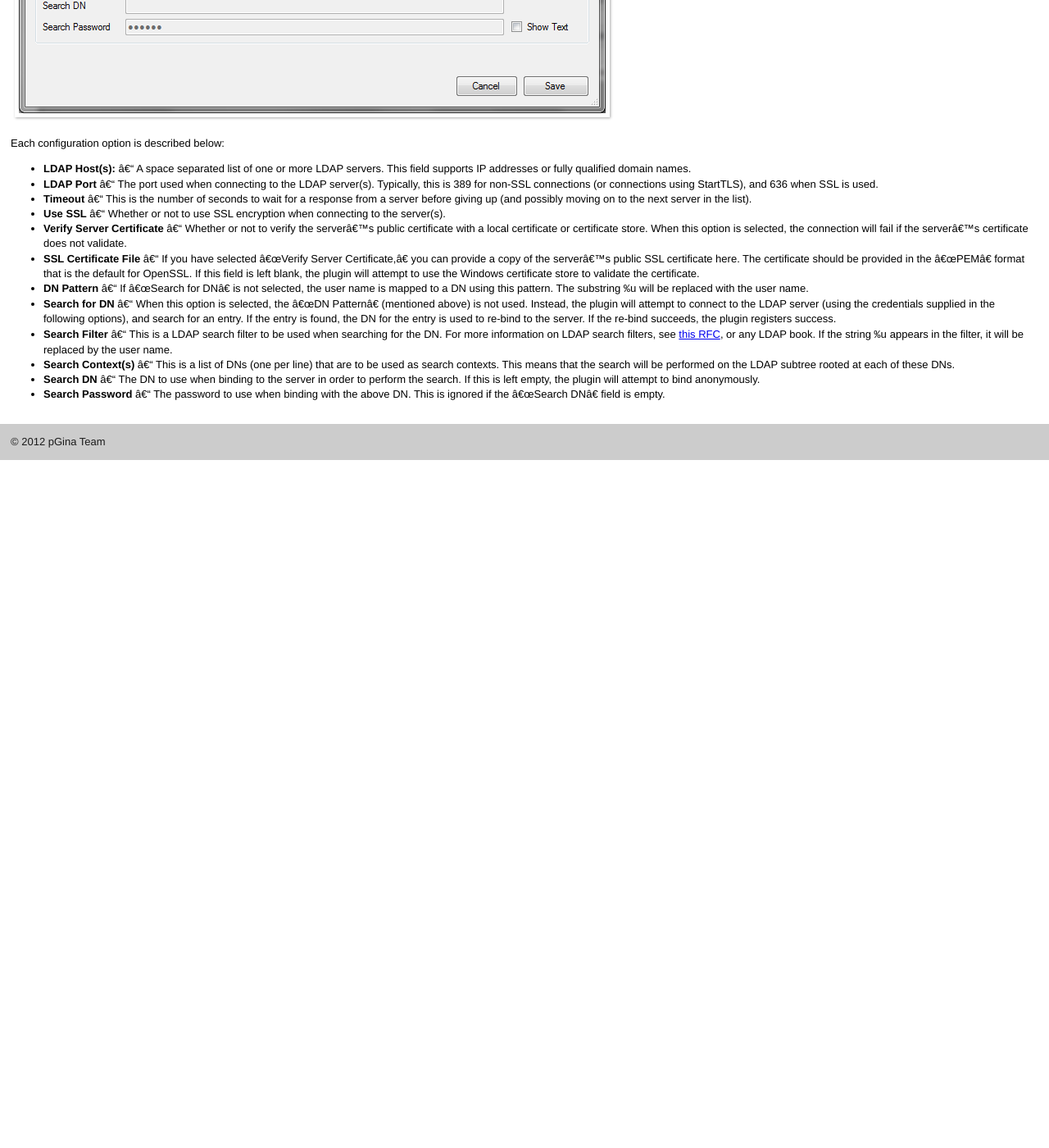
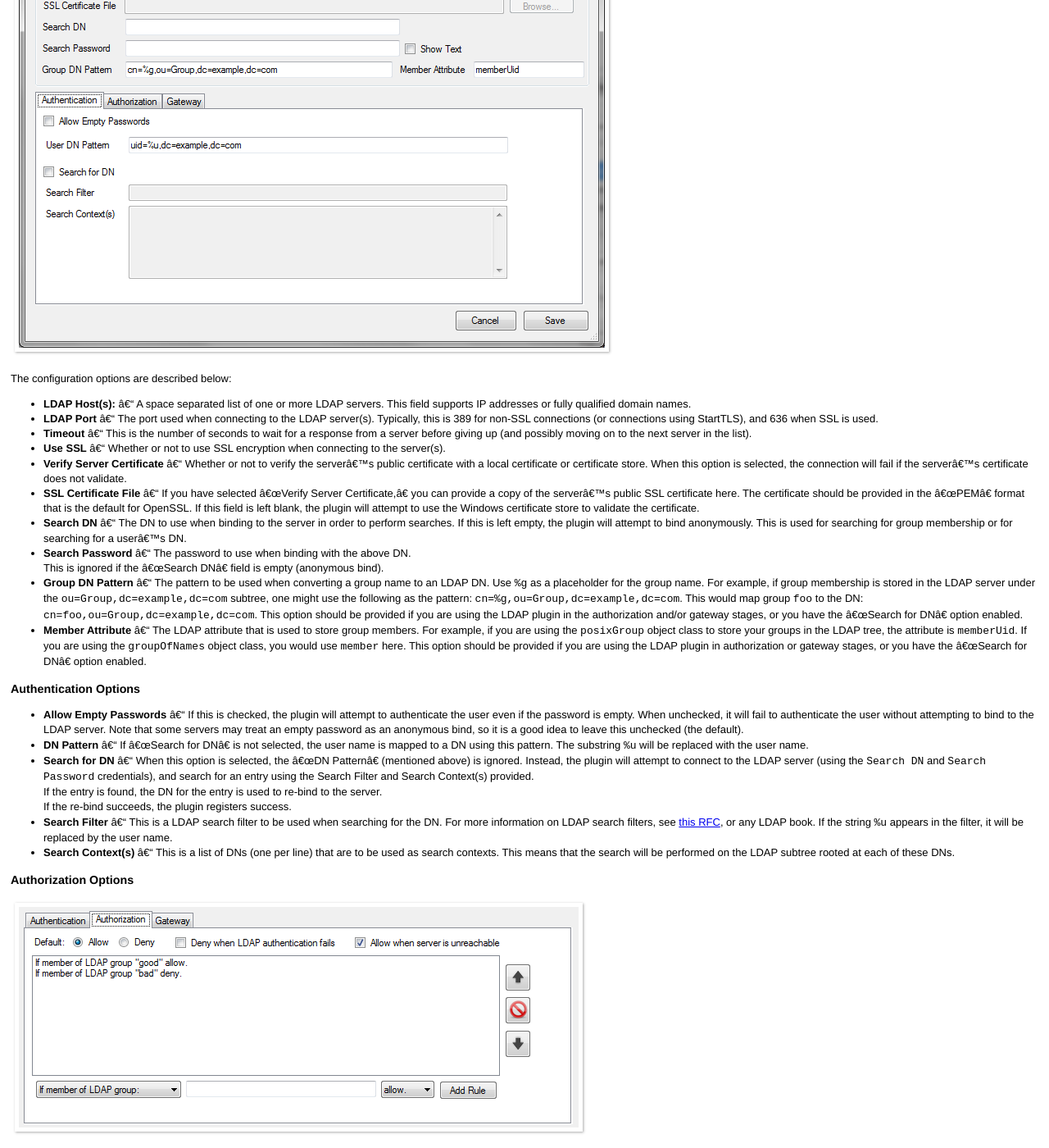
Before and after one commit to pgina/docs, a Jekyll site: the page built from v3.1/ldap.md, in a window 1280 px wide and 1400 px high, scrolled down 947 px. Shown: the whole window at 82% size. Built offline with Jekyll 4.4.1, drawn with Linux system fonts in a browser that asks for light colours; before the commit the page ends 1508 px from its top, so only the background shows below that; some of the changed text lies outside the part shown.

Commit message:
Update LDAP plugin documentation for 3.1.

```diff
--- a/v3.1/ldap.md
+++ b/v3.1/ldap.md
@@ -4,29 +4,52 @@
 rootPath: ../
 ---
 
-LDAP Authentication Plugin Documentation
+LDAP Plugin Documentation
 ===================
 
-* **Plugin Name:** LDAP Authentication
-* **Plugin Type:** Authentication
-* **Latest Version:** 3.0.0.0
+* **Plugin Name:** LDAP
+* **Plugin Type:** Authentication, Authorization, Gateway
+* **Latest Version:** 3.1.0.0
 
 How the LDAP Plugin Works
 --------------------------
 
-The LDAP Authentication plugin provides authenication services via a LDAP server.  It maps the user
-name to a LDAP Distinguished Name (DN) and attempts to bind to the LDAP server using the DN.
-If the bind is successful, it provides a positive result to the pGina service.
+The LDAP plugin provides pGina services using an LDAP server as the primary data
+source. It provides support for SSL encryption and failover to one or more
+alternate servers.
 
-The user name can be mapped to a DN by one of two means: via simple pattern substitution, or via a
-search of the LDAP database.  When a search is used, the plugin connects to the LDAP server
-anonymously (or via supplied credentials) and attempts to find an entry for the user.  If the
-entry is found, the plugin closes the connection and attempts to bind again using the DN of
-the entry, and the password provided by the user.  If this bind is successful, the
-plugin registers success.
+<h3>Authentication</h3>
 
-The LDAP Authentication plugin provides support for SSL encryption and failover to one or more
-alternate servers.
+In the authentication stages, this plugin maps the user name to a LDAP
+Distinguished Name (DN) and attempts to bind to the LDAP server using the DN. If
+the bind is successful, it provides a positive result to the pGina service.
+
+The user name can be mapped to a DN by one of two means: simple pattern
+substitution, or via a search of the LDAP database. When a search is used, the
+plugin connects to the LDAP server anonymously (or via supplied credentials) and
+attempts to find an entry for the user. If the entry is found, the plugin closes
+the connection and attempts to bind again using the DN of the entry, and the
+password provided by the user. If this bind is successful, the plugin registers
+success.
+
+<h3>Authorization</h3>
+
+In the authorization stage the LDAP plugin can authorize users based on membership
+in LDAP groups.  The plugin searches the LDAP tree for group membership and
+allows or denies based on a set of rules that can be configured via the
+configuration interface (see below).
+
+If the LDAP server cannot be contacted, it can be configured to allow or deny
+access.  It can also be configured to deny if the LDAP plugin fails in the
+authentication stage.
+
+<h3>Gateway</h3>
+
+In the gateway stage, this plugin can add the user to local groups based on
+membership in LDAP groups.  The plugin will search the LDAP tree for group membership
+then add the user to local groups based on a set of rules (see below).  A common
+use for this is to add the user to the local Administrators group when the user
+is a member of a given LDAP admin group.
 
 Typical Setup
 -------------------
@@ -38,11 +61,11 @@
 Configuration
 ---------------
 
-The configuration interface for the LDAP authentication plugin is shown below.
+The configuration interface for the LDAP plugin is shown below.
 
-![LDAP configuration](images/ldap_config.png)
+![LDAP configuration](images/ldap_config_auth.png)
 
-Each configuration option is described below:
+The configuration options are described below:
 
 * **LDAP Host(s):** -- A space separated list of one or more LDAP servers.  This field supports
 IP addresses or fully qualified domain names.
@@ -58,19 +81,75 @@
 a copy of the server's public SSL certificate here.  The certificate should be provided in the
 "PEM" format that is the default for OpenSSL.  If this field is left blank, the plugin will attempt
 to use the Windows certificate store to validate the certificate.
-* **DN Pattern** -- If "Search for DN" is not selected, the user name is mapped to a DN using this
-pattern.  The substring `%u` will be replaced with the user name.
-* **Search for DN** -- When this option is selected, the "DN Pattern" (mentioned above) is not
-used.  Instead, the plugin will attempt to connect to the LDAP server (using the credentials
-supplied in the following options), and search for an entry.  If the entry is found, the DN for
-the entry is used to re-bind to the server.  If the re-bind succeeds, the plugin registers success.
-* **Search Filter** -- This is a LDAP search filter to be used when searching for the DN.  For
-more information on LDAP search filters, see [this RFC](http://tools.ietf.org/html/rfc4515),
-or any LDAP book.  If the string `%u` appears in the filter, it will be replaced by the user name.
-* **Search Context(s)** -- This is a list of DNs (one per line) that are to be used as search
-contexts.  This means that the search will be performed on the LDAP subtree rooted at each of these
-DNs.
-* **Search DN** -- The DN to use when binding to the server in order to perform the search.  If
-this is left empty, the plugin will attempt to bind anonymously.
-* **Search Password** -- The password to use when binding with the above DN.  This is ignored if
-the "Search DN" field is empty.
+* **Search DN** -- The DN to use when binding to the server in order to perform
+searches. If this is left empty, the plugin will attempt to bind anonymously.  This
+is used for searching for group membership or for searching for a user's DN.
+* **Search Password** -- The password to use when binding with the above DN.
+This is ignored if the "Search DN" field is empty (anonymous bind).
+* **Group DN Pattern** -- The pattern to be used when converting a group name
+to an LDAP DN.  Use `%g` as a placeholder for the group name.  For example, if
+group membership is stored in the LDAP server under the `ou=Group,dc=example,dc=com`
+subtree, one might use the following as the pattern: `cn=%g,ou=Group,dc=example,dc=com`.
+This would map group `foo` to the DN: `cn=foo,ou=Group,dc=example,dc=com`.
+This option should be provided if you are using the LDAP plugin in the authorization
+and/or gateway stages, or you have the "Search for DN" option enabled.
+* **Member Attribute** -- The LDAP attribute that is used to store group
+members.  For example, if you are using the `posixGroup` object class to store
+your groups in the LDAP tree, the attribute is `memberUid`.  If you are using
+the `groupOfNames` object class, you would use `member` here.  This option
+should be provided if you are using the LDAP plugin in authorization or
+gateway stages, or you have the "Search for DN" option enabled.
+
+<h3>Authentication Options</h3>
+
+* **Allow Empty Passwords** -- If this is checked, the plugin will attempt to
+authenticate the user even if the password is empty.  When unchecked, it will
+fail to authenticate the user without attempting to bind to the LDAP server.
+Note that some servers may treat an empty password as an anonymous bind,
+so it is a good idea to leave this unchecked (the default).
+* **DN Pattern** -- If "Search for DN" is not selected, the user name is mapped
+to a DN using this pattern.  The substring `%u` will be replaced with the user
+name.
+* **Search for DN** -- When this option is selected, the "DN Pattern"
+(mentioned above) is ignored.  Instead, the plugin will attempt to connect to
+the LDAP server (using the `Search DN` and `Search Password` credentials),
+and search for an entry using the Search Filter and Search Context(s) provided.
+If the entry is found, the DN for the entry is used to re-bind to the server.
+If the re-bind succeeds, the plugin registers success.
+* **Search Filter** -- This is a LDAP search filter to be used when searching
+for the DN.  For more information on LDAP search filters, see
+[this RFC](http://tools.ietf.org/html/rfc4515),
+or any LDAP book.  If the string `%u` appears in the filter, it will be replaced
+by the user name.
+* **Search Context(s)** -- This is a list of DNs (one per line) that are to be
+used as search contexts.  This means that the search will be performed on the
+LDAP subtree rooted at each of these DNs.
+
+<h3>Authorization Options</h3>
+
+![LDAP configuration](images/ldap_config_authz.png)
+
+The authorization tab provides an interface for creating, removing, and
+deleting authorization rules.  The rules are tested by the plugin in order
+and the first matching rule is applied.  If none of the rules match, the
+default rule is applied.  The default is configured using the radio buttons at
+the top of the tab interface.
+
+The other configuration options are described below:
+
+* **Deny when LDAP authentication fails** -- If this is checked, authorization
+fails when the LDAP plugin fails to authenticate the user in the authentication
+stage or the LDAP plugin does not execute in that stage.
+* **Allow when server is unreachable** -- When this is checked, the plugin
+will allow (succeed authorization) when the LDAP server is unavailable or some
+other error occurs that causes a failure to contact the LDAP server.  If this is
+unchecked, the user is denied authorization under the same circumstaces.
+
+<h3>Gateway Options</h3>
+
+![LDAP configuration](images/ldap_config_gateway.png)
+
+The gateway tab provides options for creating and removing rules for adding
+local groups based on LDAP group membership.  The rules are all applied in order
+from top to bottom.  All rules are applied regardless of how many are a match
+for the user logging in.
```
Also changed, not shown: v3.1/index.md (+1 -1 lines), v3.1/images/ldap_config.png (deleted), v3.1/images/ldap_config_auth.png (added), v3.1/images/ldap_config_authz.png (added), v3.1/images/ldap_config_gateway.png (added).
